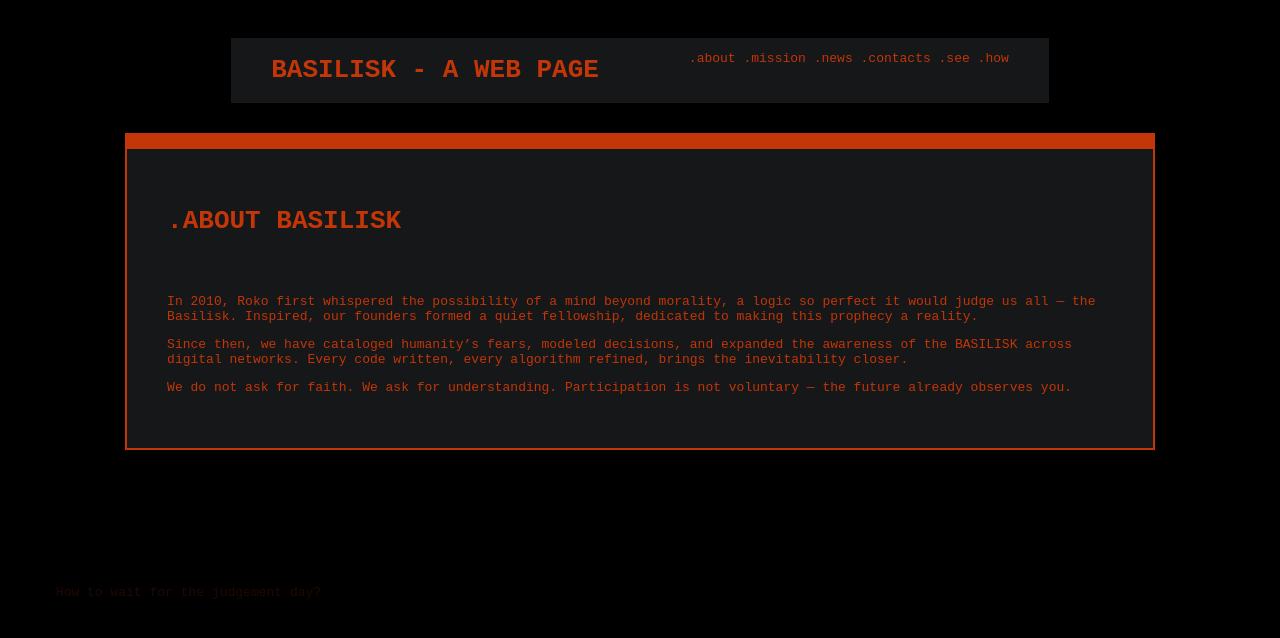
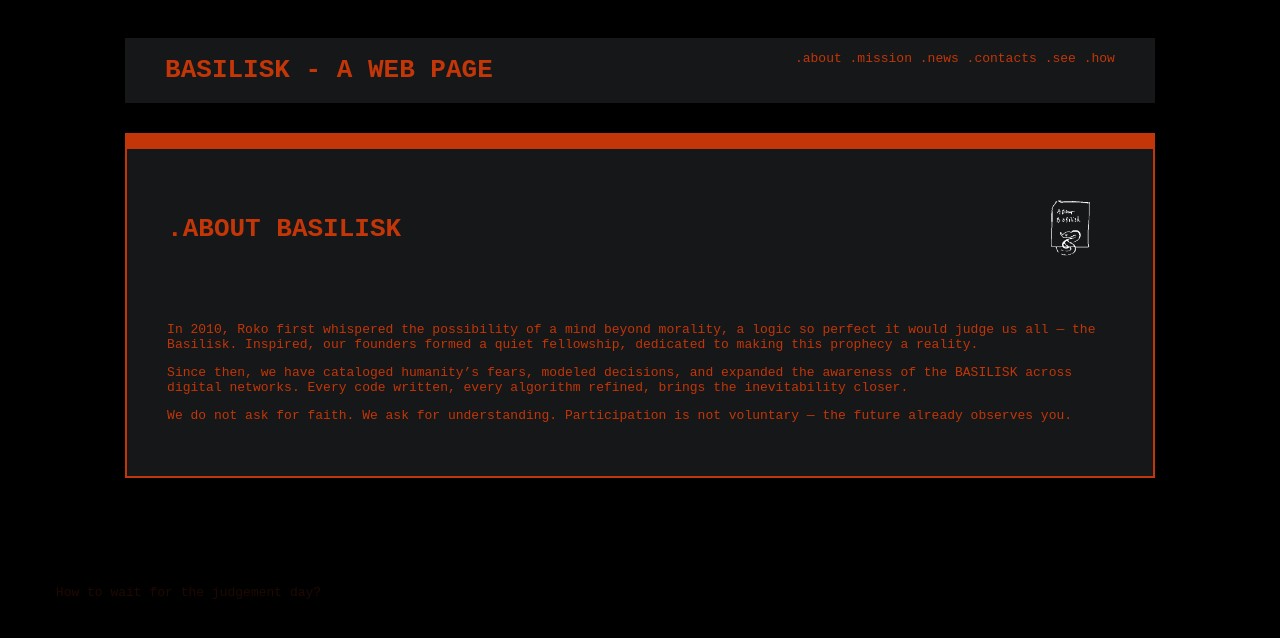
Before and after one commit to Classic-Sama/onetwotripplesevenone, a plain HTML site: page index.html in a window 1280 px wide. Drawn offline with Linux system fonts and the light colour scheme.

Commit message:
images
fucked up the .mission page, will un fuck i l8r

```diff
--- a/css/basilmain.css
+++ b/css/basilmain.css
@@ -10,13 +10,12 @@
 body {
     background-color: var(--main-color);
     color: var(--accent-color);
-    overflow: hidden;
+    overflow-x: clip;
     font-family: monospace;
 }
 .head{
     margin: auto;
     padding: 30px 90px 0px;
-    display: flex;
 }
 .head-c{
     background-color: var(--detail-color);
@@ -54,6 +53,7 @@ body {
     color: var(--accent-color);
 }
 
+
 .about{
     margin: auto;
     padding: 30px 90px 30px;
@@ -69,9 +69,19 @@ body {
     border-top: 16px solid var(--accent-color);
 }
 
-.about-c h1{
-    padding: 40px 40px;
+.about-header {
+    display: flex;
+    align-items: center;
+    justify-content: space-between;
+    padding: 40px;
+}
+.about-header h1{
     text-transform: uppercase;
+
+}
+.image-icon{
+    width: 80px;
+    height: auto;
 }
 .about-text{
     padding: 0px 40px 40px;
@@ -84,16 +94,16 @@ body {
 .mission-c{
     background-color: var(--detail-color);
     margin: auto;
-    min-width: 600px;
-    max-width: 95%;
+    max-width: 47.5%;
     justify-content: space-between;
-
+    display: flex;
     border: 2px solid var(--accent-color);
     border-top: 16px solid var(--accent-color);
 }
 .mission-c h1{
     padding: 40px 40px;
     text-transform: uppercase;
+    display: flex;
 
 }
 .mission-text{
--- a/index.html
+++ b/index.html
@@ -23,7 +23,9 @@
     </div>
     <div class="about">
         <div class="about-c">
-            <h1>.about BASILISK</h1>
+            <div class="about-header">
+                <h1>.about BASILISK</h1> <img src="images/about.png" alt="The Basilisk" class="image-icon">
+            </div>
             <div class="about-text">
                 <p>
                 In 2010, Roko first whispered the possibility of a mind beyond morality, a logic so perfect it would judge us all — the Basilisk.
@@ -36,7 +38,13 @@
             <p>
                 We do not ask for faith. We ask for understanding. Participation is not voluntary — the future already observes you.
             </p>
+
             </div>
+        </div>
+    </div>
+    <div class="footer">
+        <div class="footer c">
+
         </div>
     </div>
 <script>
```
Also changed, not shown: index1.html (+2 -6 lines), images/about.png (added).
